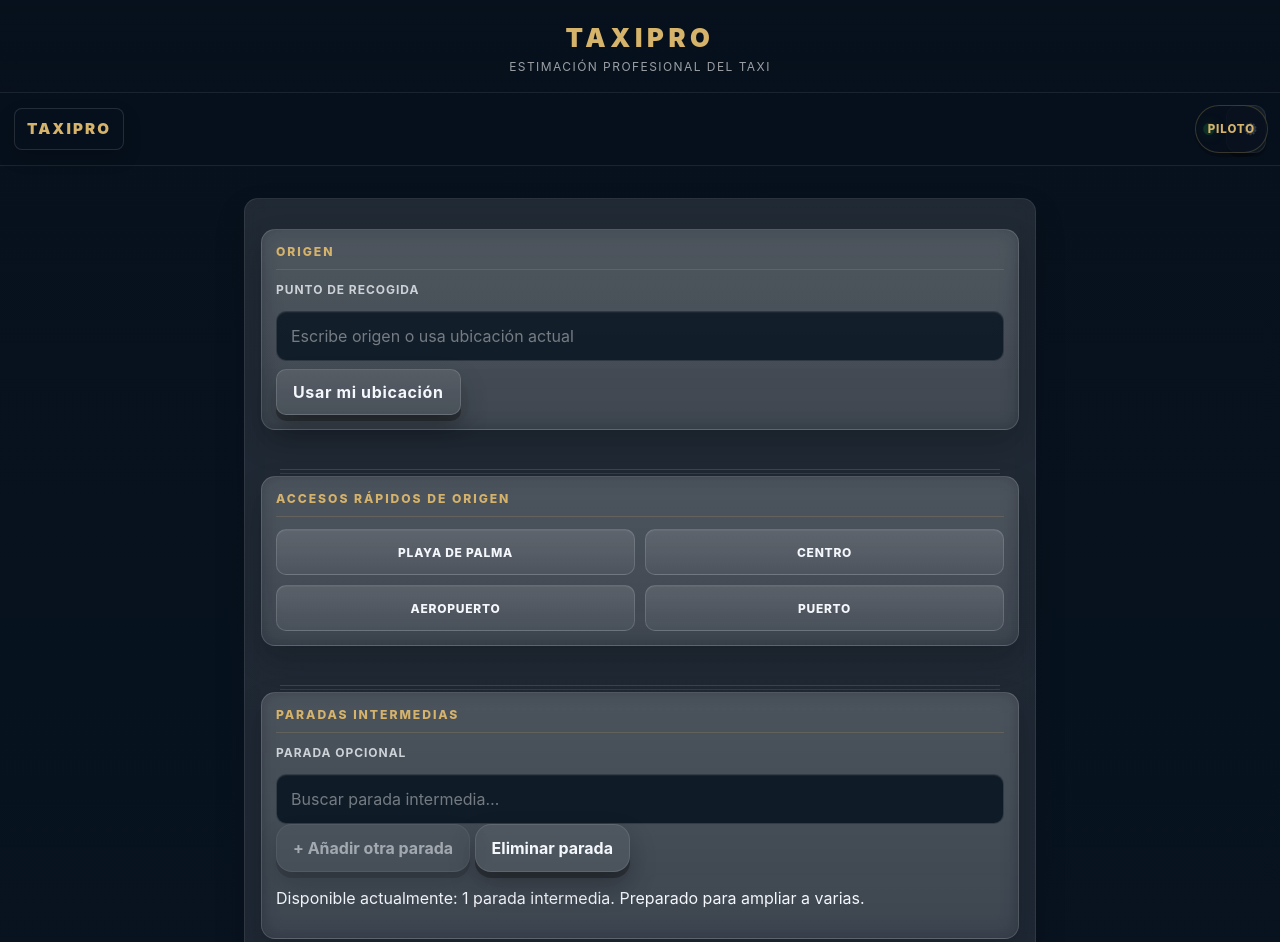
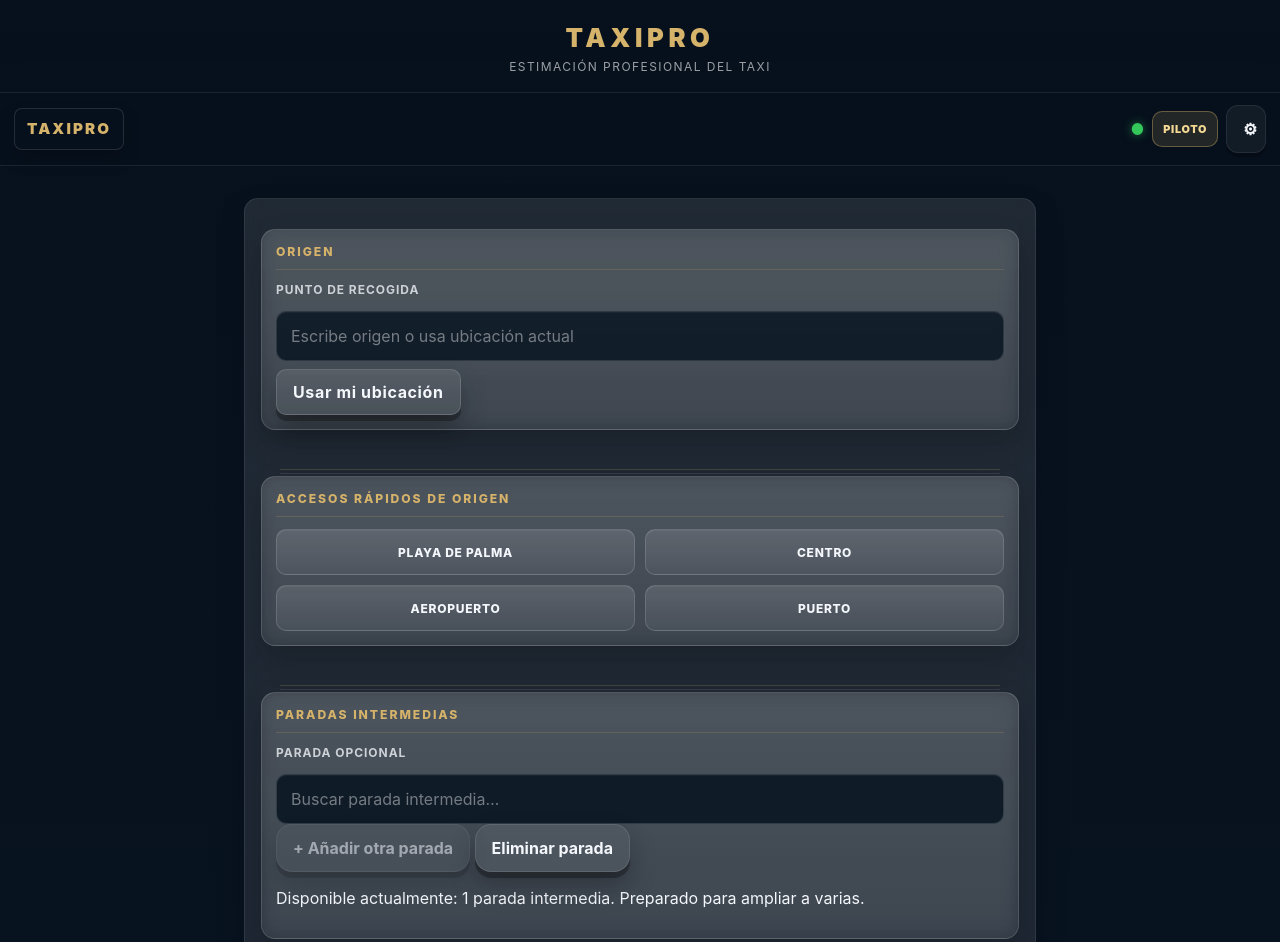
Before and after one commit to msp512/taxipro, a plain HTML site: page frontend/pwa/index.html in a window 1280 px wide. Shown: the top 942 px of the page. Drawn offline with Linux system fonts and the light colour scheme; some packages are replaced by stand-ins of ours; no server answers.

```diff
--- a/frontend/pwa/css/styles.css
+++ b/frontend/pwa/css/styles.css
@@ -3187,4 +3187,52 @@ button:active,
 button:active {
   transform: translateY(3px);
   box-shadow: 0 1px 0 rgba(0,0,0,0.25);
-}
+}/* =========================================================
+   MICROBLOQUE A.2 — Botón PILOTO en header
+========================================================= */
+
+.app-header .header-right {
+  display: flex;
+  align-items: center;
+  gap: 8px;
+  margin-left: auto;
+}
+
+.app-header .pilot-access-btn--header {
+  position: static !important;
+  inset: auto !important;
+  top: auto !important;
+  right: auto !important;
+  z-index: auto !important;
+
+  display: inline-flex !important;
+  align-items: center;
+  justify-content: center;
+
+  width: auto;
+  min-width: auto;
+  height: 36px;
+  min-height: 36px;
+
+  padding: 7px 10px;
+  border-radius: 10px;
+  border: 1px solid rgba(214,179,106,0.38);
+  background: rgba(214,179,106,0.14);
+  color: #f3d893;
+
+  font-size: 0.68rem;
+  font-weight: 900;
+  letter-spacing: 0.06em;
+  line-height: 1;
+
+  box-shadow: none !important;
+  transform: none;
+}
+
+.app-header .pilot-access-btn--header:active {
+  transform: translateY(1px);
+}
+
+.app-header .settings-btn {
+  flex: 0 0 auto;
+}
--- a/frontend/pwa/index.html
+++ b/frontend/pwa/index.html
@@ -239,10 +239,16 @@
         </div>
       </section>
 
-    <section id="historyPanel" class="app-section hidden">
-      <div class="section-title">Historial</div>
-      <div id="historyList"></div>
-    </section>
+    <section id="historyPanel" class="app-section history-section">
+  <details id="historyDetails" class="history-details">
+    <summary>
+      <span>Historial de servicios</span>
+      <small id="historySummary">Últimos servicios</small>
+    </summary>
+
+    <div id="historyList"></div>
+  </details>
+</section>
 
     </div>
   </main>
```
